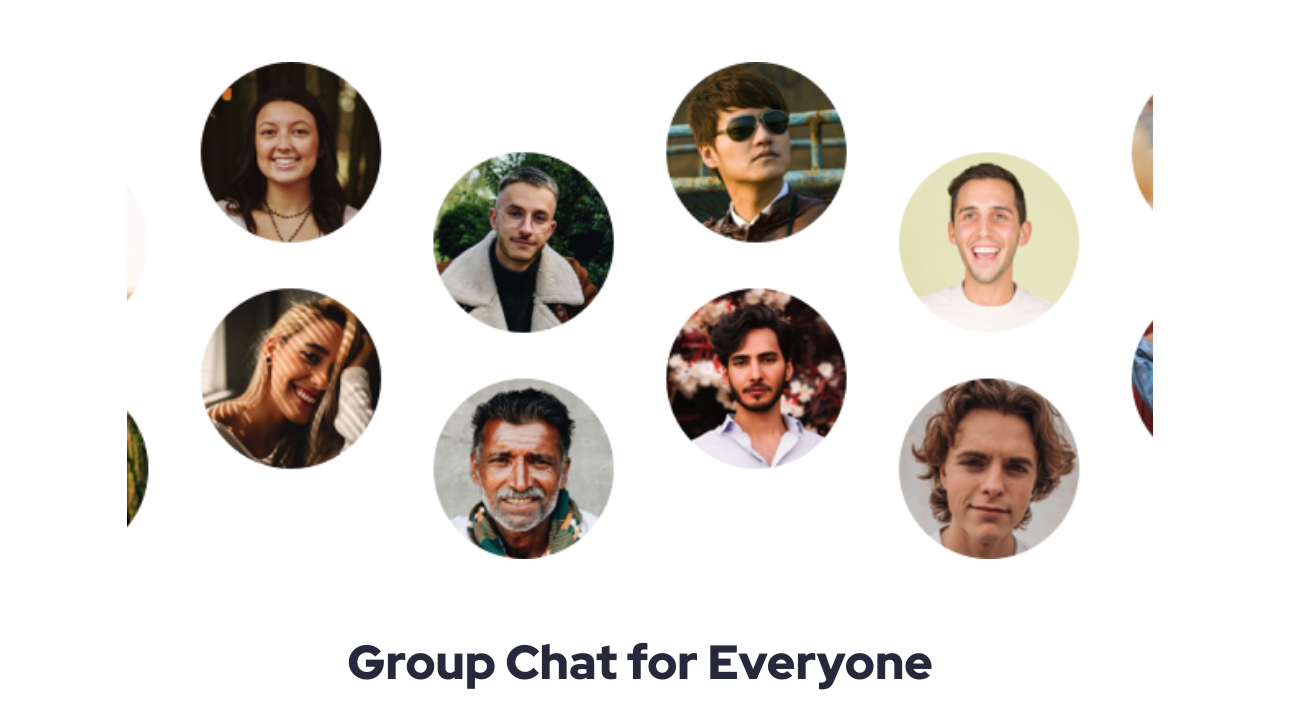
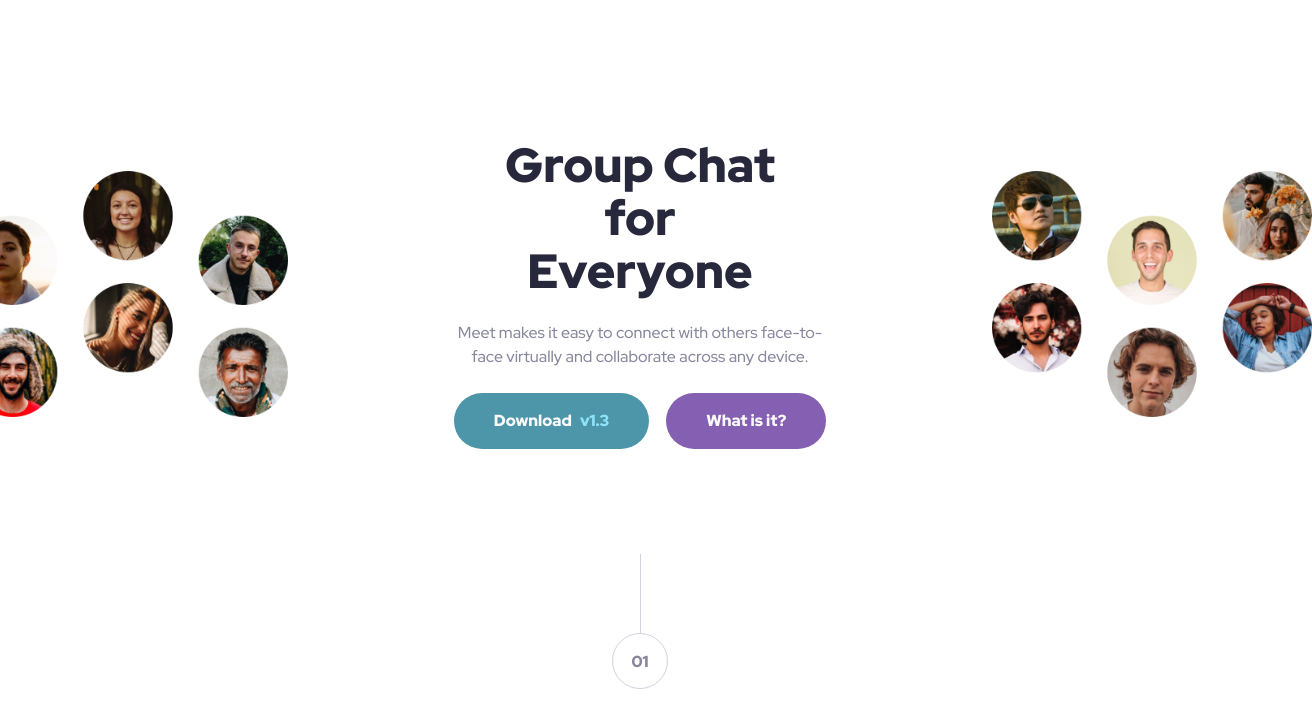
Before and after one commit to przemekkoczwara/meet-landing-page, a website built with Vite: page index.html in a window 1280 px wide. Shown: the part 78-787 px from the top of the page, 1312 px wide, since content can reach past the window. Built offline with nearby package versions, Linux system fonts and the light colour scheme.

Commit message:
Add new media queries from desktop (use grid property),add new semantic HTML

```diff
--- a/index.html
+++ b/index.html
@@ -13,28 +13,35 @@
     />
   </head>
   <body>
-    <div class="container">
-      <div class="wrapper">
+    <header class="header">
       <img src="src/assets/logo.svg" alt="Company logo - meet" />
-        <header class="hero">
-          <div class="hero__image">
-            <img src="src/assets/tablet/image-hero.png" alt="Avatars images" />
-          </div>
-          <div class="hero__details">
+    </header>
+    <section class="hero hero__image">
+      <img
+        class="left-image"
+        src="src/assets/desktop/image-hero-left.png"
+        alt="Avatars images"
+      />
+      <img
+        class="right-image"
+        src="src/assets/desktop/image-hero-right.png"
+        alt="Avatars images"
+      />
+      <section class="hero__details">
         <h1 class="title text-heavy">Group Chat for Everyone</h1>
         <p class="text text-medium">
-              Meet makes it easy to connect with others face-to-face virtually
-              and collaborate across any device.
+          Meet makes it easy to connect with others face-to-face virtually and
+          collaborate across any device.
         </p>
         <div class="hero__buttons">
           <a class="btn text-heavy" href="#">Download<span>v1.3</span></a>
           <a class="btn btn-purple text-heavy" href="#">What is it?</a>
         </div>
-          </div>
-        </header>
+      </section>
+    </section>
     <main class="main__wrapper">
       <div class="circle text-heavy">01</div>
-          <div class="cards">
+      <section class="cards">
         <img
           class="cards__item"
           src="src/assets/desktop/image-woman-in-videocall.jpg"
@@ -55,36 +62,34 @@
           src="src/assets/desktop/image-man-texting.jpg  "
           alt="Smilling man texting on phone, sitting on the couch"
         />
-          </div>
-          <div class="main__details text-heavy">
+      </section>
+      <section class="main__details text-heavy">
         <p class="main__subtitle">Built for modern use</p>
         <h2 class="main__title text-heavy">
           Smarter meetings, all in one place
         </h2>
         <p class="main__text text-medium">
-              Send messages, share files, show your screen, and record your
-              meetings — all in one workspace. Control who can join with
-              invite-only team access, data encryption, and data export.
+          Send messages, share files, show your screen, and record your meetings
+          — all in one workspace. Control who can join with invite-only team
+          access, data encryption, and data export.
         </p>
-          </div>
+      </section>
     </main>
     <footer>
       <div class="circle circle-footer text-heavy">02</div>
-          <div class="footer__wrapper">
+      <section class="footer__wrapper">
         <div class="footer__details">
           <h3 class="footer__title text-heavy">Experience more together</h3>
           <p class="footer__text text-medium">
-                Stay connected with reliable HD meetings and unlimited
-                one-on-one and group video sessions.
+            Stay connected with reliable HD meetings and unlimited one-on-one
+            and group video sessions.
           </p>
           <a class="btn btn-footer text-heavy" href="#"
             >Download<span>v1.3</span></a
           >
         </div>
-          </div>
+      </section>
     </footer>
-      </div>
-    </div>
     <script type="module" src="/src/main.js"></script>
   </body>
 </html>
--- a/src/sass/_base.scss
+++ b/src/sass/_base.scss
@@ -1,5 +1,4 @@
 @use 'variables' as v;
-// @use 'components';
 
 // reset
 
@@ -31,11 +30,11 @@ a {
 }
 
 body {
+  display: flex;
+  flex-direction: column;
+  align-items: center;
+  margin-top: v.$spacing-48;
+  max-width: 1440px;
+  margin: v.$spacing-48 auto 0;
   font-family: v.$main-font;
 }
-
-.container {
-  // background-color: v.$white;
-  margin: 0 auto;
-  max-width: 1440px;
-}
--- a/src/sass/_components.scss
+++ b/src/sass/_components.scss
@@ -1,38 +1,26 @@
 @use 'variables' as v;
-@use 'base';
-
-.wrapper {
-  display: flex;
-  flex-direction: column;
-  align-items: center;
-  margin-top: v.$spacing-48;
-}
 
 .hero {
   display: flex;
-  flex-direction: column;
+  flex-direction: row;
+  flex-wrap: wrap;
   justify-content: center;
   align-items: center;
-  padding: v.$spacing-64 v.$spacing-32 v.$spacing-32;
-  gap: v.$spacing-48;
-  overflow-x: hidden; //
+}
+.hero__image {
+  padding-top: v.$spacing-64;
 }
 
-@media (min-width: 768px) {
-  .hero {
-    gap: v.$spacing-72;
-  }
+.left-image,
+.right-image {
+  width: 50%;
+  height: auto;
 }
-.hero img {
-  width: 120vw;
-  margin-left: calc(-10vw - 50vw + 50%);
+.left-image {
+  transform: translateX(-10%);
 }
-
-@media (min-width: 768px) {
-  .hero img {
-    width: 105vw;
-    margin-left: calc(-2.5vw - 50vw + 50%);
-  }
+.right-image {
+  transform: translateX(10%);
 }
 .hero__details {
   display: flex;
@@ -40,25 +28,13 @@
   justify-content: center;
   align-items: center;
   gap: v.$spacing-24;
-}
-
-@media (min-width: 768px) {
-  .hero__details {
-    padding: 0 130px;
-  }
+  padding: v.$spacing-48 v.$spacing-40 v.$spacing-40;
 }
 
 .title {
   font-size: v.$size-lg;
   padding: 0 v.$size-s;
   text-align: center;
-}
-
-@media (min-width: 768px) {
-  .title {
-    font-size: v.$size-xl;
-    padding: 0 v.$spacing-50;
-  }
 }
 
 .text {
@@ -71,19 +47,17 @@
   gap: v.$spacing-16;
 }
 
-@media (min-width: 768px) {
-  .hero__buttons {
-    flex-direction: row;
-    gap: v.$spacing-17;
-  }
-}
-
 .btn {
   padding: v.$spacing-16 v.$spacing-40;
   background-color: v.$cyan-600;
   border-radius: 29px;
   line-height: 1.5;
   color: v.$white;
+}
+
+.btn:hover {
+  background-color: v.$accent-hover-cyan;
+  transition: background 0.5s ease-in-out;
 }
 .btn span {
   color: v.$cyan-300;
@@ -93,7 +67,47 @@
 .btn-purple {
   background-color: v.$purple-600;
 }
-// media queries desktop // hmm
+.btn-purple:hover {
+  background-color: v.$accent-hover-purple;
+  transition: background 0.5s ease-in-out;
+}
+
+@media (min-width: 768px) {
+  .hero__details {
+    padding: v.$spacing-72 v.$spacing-130;
+  }
+  .title {
+    font-size: v.$size-xl;
+    padding: 0 v.$spacing-50;
+  }
+  .hero__buttons {
+    flex-direction: row;
+    gap: v.$spacing-17;
+  }
+}
+
+@media (min-width: 1024px) {
+  .hero {
+    display: grid;
+    grid-template-columns: 1fr 2fr 1fr;
+    align-items: center;
+  }
+
+  .left-image {
+    grid-column: 1;
+    grid-row: 1;
+    width: 100%;
+  }
+  .hero__details {
+    grid-column: 2;
+    grid-row: 1;
+  }
+  .right-image {
+    grid-column: 3;
+    grid-row: 1;
+    width: 100%;
+  }
+}
 
 // main
 
@@ -116,7 +130,7 @@
   justify-content: center;
   align-items: center;
   position: relative;
-  margin-top: v.$spacing-32;
+  margin-top: v.$spacing-48;
 }
 .circle::before {
   content: '';
@@ -245,6 +259,7 @@ footer {
 }
 .circle-footer {
   position: relative;
+  margin-top: v.$spacing-50;
   margin-bottom: -28px;
   z-index: 4;
   background-color: white;
@@ -272,6 +287,10 @@ footer {
 .btn-footer {
   z-index: 1;
   background-color: v.$purple-600;
+}
+.btn-footer:hover {
+  background-color: v.$accent-hover-purple;
+  transition: background 0.5s ease-in-out;
 }
 .btn-footer span {
   color: v.$purple-300;
--- a/src/sass/_variables.scss
+++ b/src/sass/_variables.scss
@@ -4,9 +4,11 @@ $white: #fafafa;
 
 $purple-300: #d9b8ff;
 $purple-600: #855fb1;
+$accent-hover-purple: #b18bdd;
 
 $cyan-300: #8fe3f9;
 $cyan-600: #4d96a9;
+$accent-hover-cyan: #71C0D4;
 
 $slate-300: #d1d1df;
 $slate-600: #87879d;
```
Lines whose indentation alone changed are shown as unchanged.
